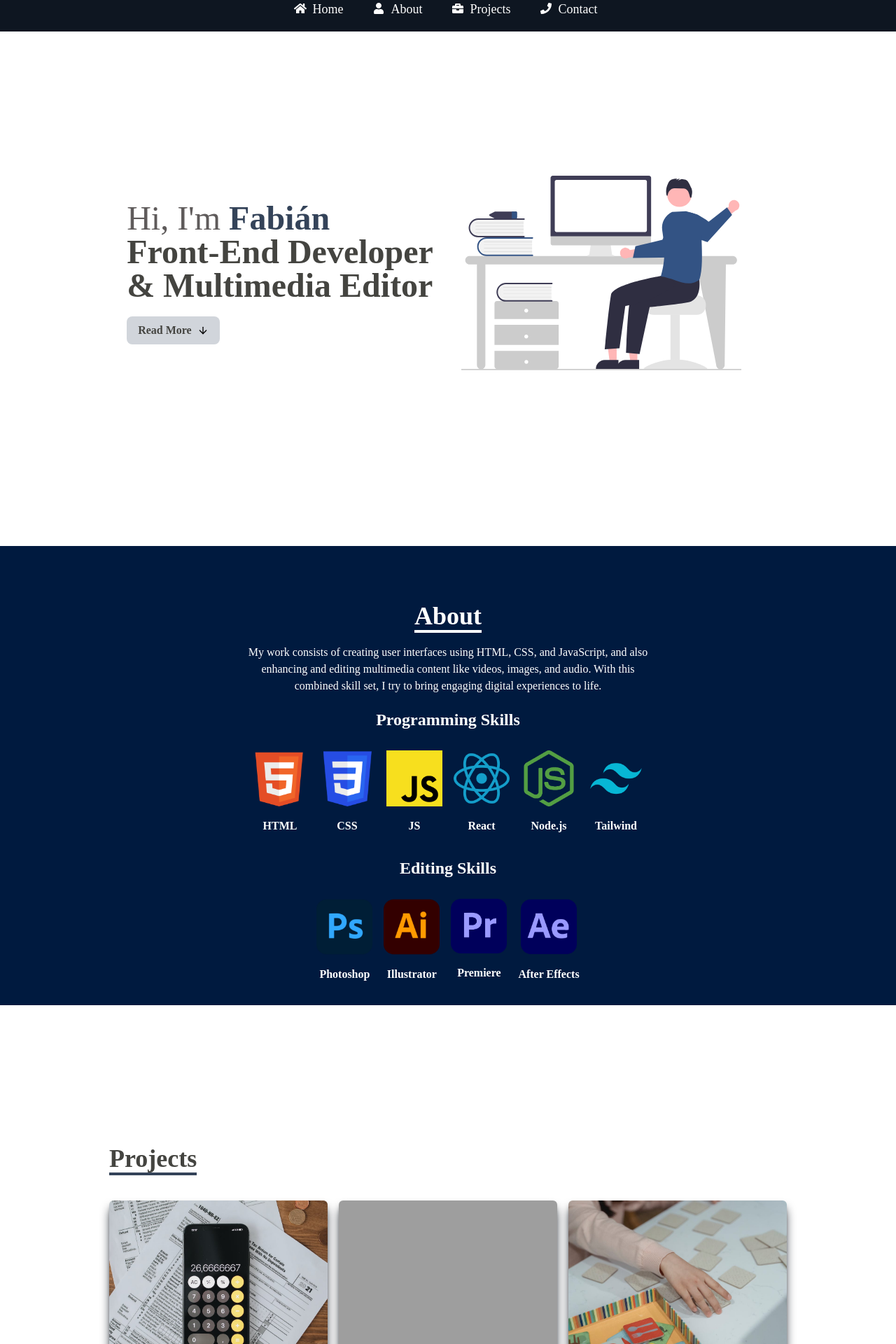
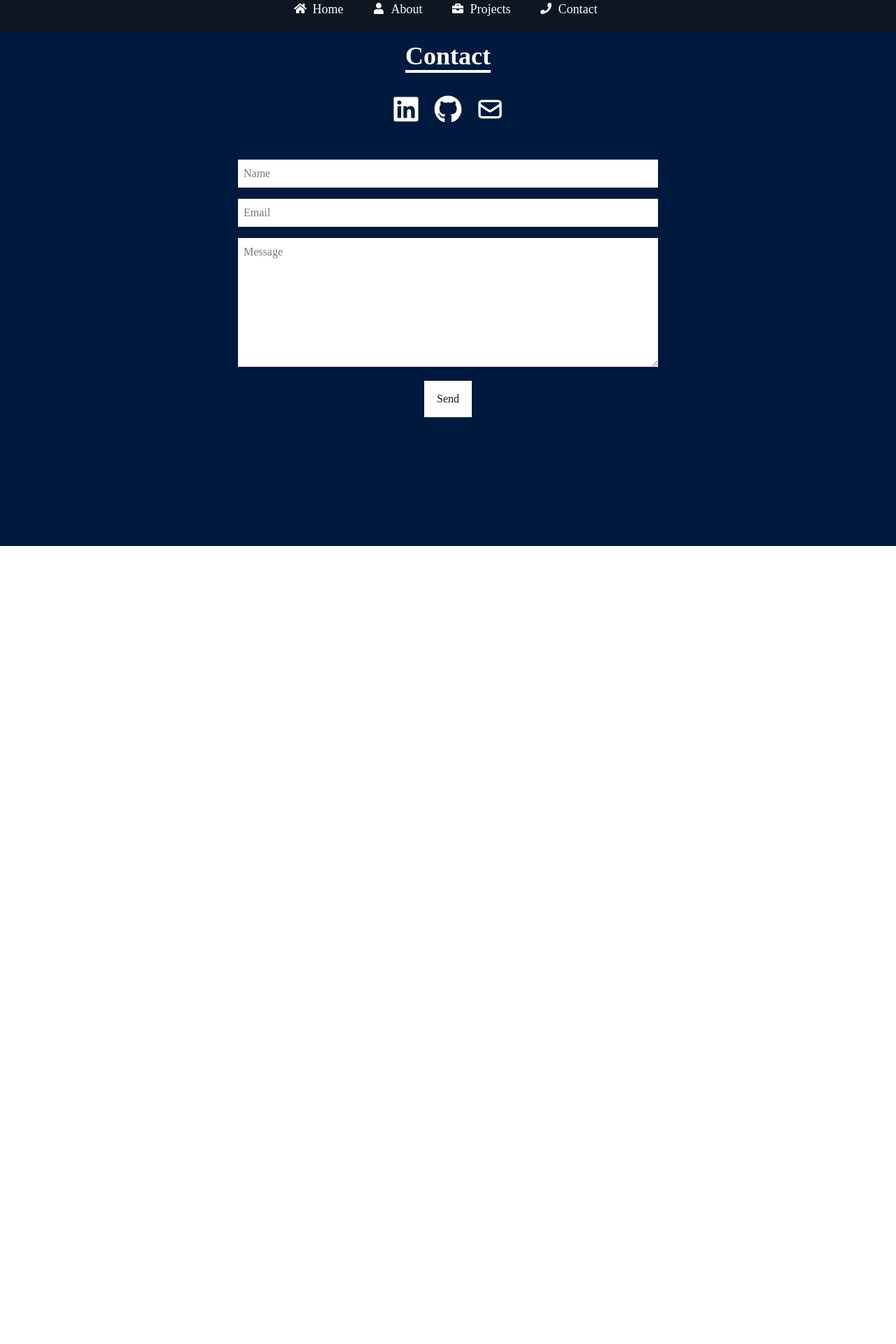
Before and after one commit to vlas-dev/portfolio-website, a React (Create React App) app: page /contact in a window 1280 px wide. Shown: the part 20-1940 px from the top of the page at 70% size. After the commit the page ends 800 px from the top, so only its background shows below. Built offline with nearby package versions, Linux system fonts and the light colour scheme; grey boxes are pictures that could not be loaded.

Commit message:
redesign with router

```diff
--- a/src/App.js
+++ b/src/App.js
@@ -1,4 +1,4 @@
-
+import { BrowserRouter as Router, Route, Routes, Link } from 'react-router-dom';
 
 
 import Navbar from "./components/Navbar";
@@ -9,13 +9,17 @@ import Contact from "./components/Contact";
 
 function App() {
   return (
-    <div>
-      <Navbar />
-      <Home />
-      <About />
-      <Projects />
-      <Contact />
-    </div>
+    <Router>
+      <div>
+        <Navbar />
+        <Routes>
+        <Route path="/" element={<Home />} />
+          <Route path="/about" element={<About />} />
+          <Route path="/projects" element={<Projects />} />
+          <Route path="/contact" element={<Contact />} />
+        </Routes>
+      </div>
+    </Router>
   );
 }
 
--- a/src/components/About.jsx
+++ b/src/components/About.jsx
@@ -13,7 +13,7 @@ import AfterEffects from "../assets/aftereffects.png";
 
 const About = () => {
   return (
-    <div name="about" className="w-full bg-[#001a3f] text-[#ffffff] pt-20 sm:pl-4 sm:pr-4  text-center">
+    <div name="/about" className="w-full bg-[#001a3f] text-[#ffffff] pt-20 sm:pl-4 sm:pr-4  text-center h-screen">
       <div className="w-full max-w-[800px] mx-auto ">
         <div className="pb-5">
           <p className="text-4xl font-bold inline border-b-4 border-[#ffffff]">
--- a/src/components/Contact.jsx
+++ b/src/components/Contact.jsx
@@ -1,5 +1,4 @@
 import React from "react";
-
 import {
   FaHome,
   FaUser,
@@ -32,25 +31,19 @@ const copyEmail = () => {
 const Contact = () => {
   return (
     <div
-      name="contact"
-      className="w-full h-screen bg-[#001a3f] text-[#ffffff] pt-32 flex flex-col justify-center items-center "
+      name="/contact"
+      className="w-full bg-[#001a3f] text-[#ffffff] pt-20 sm:pl-4 sm:pr-4 text-center h-screen"
     >
-      <div className="max-w-[1000px] w-full  px-4 ">
-        <div className="max-w-[500px]">
-          <form
-            method="POST"
-            action="https://getform.io/f/ff243ebd-e5c5-4af6-a8a3-27482096be97"
-            className="flex flex-col  w-full "
-          >
+      <div className="w-full max-w-[800px] mx-auto">
         <div className="pb-8">
           <p className="text-4xl font-bold inline border-b-4 border-[#ffffff]">
             Contact
           </p>
 
           {/* SOCIAL ICONS */}
-              <div className="gap-4 flex items-center text-[#ffffff] my-5 pt-8">
+          <div className="flex justify-center my-5 pt-4 gap-5">
             <a
-                  className="transition-all duration-100 ease-in-out transform hover:text-black"
+              className="transition-all duration-100 ease-in-out transform hover:text-[#0e1621]"
               href="https://www.linkedin.com/"
               target="_blank"
               rel="noopener noreferrer"
@@ -58,7 +51,7 @@ const Contact = () => {
               <FaLinkedin size={40} />
             </a>
             <a
-                  className="transition-all duration-100 ease-in-out transform hover:text-black"
+              className="transition-all duration-100 ease-in-out transform hover:text-[#0e1621]"
               href="https://github.com/"
               target="_blank"
               rel="noopener noreferrer"
@@ -66,7 +59,7 @@ const Contact = () => {
               <FaGithub size={40} />
             </a>
             <a
-                  className="transition-all duration-100 ease-in-out transform hover:text-black cursor-pointer"
+              className="transition-all duration-100 ease-in-out transform cursor-pointer hover:text-[#0e1621]"
               onClick={copyEmail}
             >
               <HiOutlineMail size={40} />
@@ -74,8 +67,15 @@ const Contact = () => {
           </div>
           <ToastContainer />
         </div>
+
+        <form
+          method="POST"
+          action="https://getform.io/f/ff243ebd-e5c5-4af6-a8a3-27482096be97"
+          className="flex flex-col items-center mx-auto"
+          style={{ maxWidth: "600px" }}
+        >
           <input
-              className="rounded-lg p-2 bg-[#ffffff] text-[#303030] placeholder-[#777777]"
+            className="p-2 bg-[#ffffff] text-[#303030] placeholder-[#777777] hover:text-[#0e1621] w-full"
             type="text"
             placeholder="Name"
             name="name"
@@ -83,7 +83,7 @@ const Contact = () => {
             required
           />
           <input
-              className="rounded-lg my-4 p-2 bg-[#ffffff] text-[#303030] placeholder-[#777777]"
+            className="my-4 p-2 bg-[#ffffff] text-[#303030] placeholder-[#777777] w-full"
             type="text"
             placeholder="Email"
             name="email"
@@ -91,18 +91,17 @@ const Contact = () => {
             required
           />
           <textarea
-              className="rounded-lg p-2 bg-[#ffffff] text-[#303030] placeholder-[#777777]"
+            className="p-2 bg-[#ffffff] text-[#303030] placeholder-[#777777] w-full"
             name="message"
             rows="7"
             placeholder="Message"
             style={{ outline: "none" }}
             required
           ></textarea>
-            <button className="rounded-lg text-[#0f0f0f] border-[#ffffff] bg-[#ffffff] border-2 hover:bg-black hover:border-black hover:text-[#ffffff] px-4 py-3 my-5 mx-auto flex items-center ">
+          <button className="text-[#0e1621] border-[#ffffff] bg-[#ffffff] border-2 hover:bg-[#0e1621] hover:border-[#0e1621] hover:text-[#ffffff] px-4 py-3 my-5 mx-auto flex items-center">
             Send
           </button>
         </form>
-        </div>
       </div>
     </div>
   );
--- a/src/components/Home.jsx
+++ b/src/components/Home.jsx
@@ -1,6 +1,6 @@
 import React, { useState } from "react";
-import { Link } from "react-scroll";
-import { FiArrowDown } from "react-icons/fi";
+import { BrowserRouter as Router, Route, Routes, Link } from 'react-router-dom';
+import { FiArrowRight } from "react-icons/fi";
 import { motion } from "framer-motion";
 import svgHello from "../assets/svgHello.svg";
 
@@ -12,7 +12,7 @@ const Home = () => {
   };
 
   return (
-    <div name="home" className="w-full h-screen bg-[#ffffff]">
+    <div name="/" className="w-full h-screen bg-[#ffffff]">
       {/* CONTAINER */}
       <div className="max-w-[1000px] mx-auto flex flex-col md:flex-row justify-center items-center h-full">
 
@@ -28,7 +28,7 @@ const Home = () => {
         <div className="flex  flex-col justify-center items-center md:items-start">
 
           <h1 className="lg:text-5xl md:text-3xl text-4xl text-[#5f5b5b]  text-center  mt-5">
-            Hi, I'm <span className="font-semibold text-[#344359]">Fabián</span>{" "}
+            Hi, I'm <span className="font-semibold text-[#335384]">Fabián</span>{" "}
           </h1>
           <h2 className="lg:text-5xl md:text-3xl text-4xl font-semibold text-[#444440]">
             Front-End Developer <br />& Multimedia Editor
@@ -38,25 +38,28 @@ const Home = () => {
             onMouseEnter={handleHover}
             onMouseLeave={handleHover}
           >
-            <Link to="about" smooth={true} duration={500} >
+            <Link to="/about" >
               <button
-                className={`flex items-center focus:outline-none rounded-lg py-2 px-4 ${
-                  isHovered ? "bg-[#0e1621]" : "bg-gray-300"
+                className={`flex items-center focus:outline-none  py-2 px-4 border-solid border-2 border-[#001a3f]  ${
+                  isHovered ? "bg-[#001a3f]" : ""
                 }`}
               >
                 <span
-                  className={`text-[#444440] mr-2 font-bold ${
-                    isHovered ? "text-white" : ""
+                  className={`text-[#444440] mr-2 font-semibold  ${
+                    isHovered ? "text-white" : " "
                   }`}
                 >
                   Read More
                 </span>
                 <motion.span
-                  initial={{ y: 0 }}
-                  animate={{ y: isHovered ? 5 : 0 }}
+                  initial={{ x: 0 }}
+                  animate={{ x: isHovered ? 5 : 0 }}
                   transition={{ yoyo: Infinity, duration: 0.5 }}
                 >
-                  <FiArrowDown className={isHovered ? "text-white" : ""} />
+                    <FiArrowRight
+    className={isHovered ? "text-white" : ""}
+    style={{ marginTop: "3px" }}
+  />
                 </motion.span>
               </button>
             </Link>
--- a/src/components/Navbar.jsx
+++ b/src/components/Navbar.jsx
@@ -1,4 +1,5 @@
 import React, { useState } from "react";
+import { BrowserRouter as Router, Route, Routes, Link } from 'react-router-dom';
 
 import {
   FaHome,
@@ -10,7 +11,6 @@ import {
   FaTimes,
 } from "react-icons/fa";
 
-import { Link } from "react-scroll";
 import { HamburgerArrow } from "react-animated-burgers";
 
 const Navbar = () => {
@@ -24,9 +24,7 @@ const Navbar = () => {
         <li>
           {" "}
           <Link
-            to="home"
-            smooth={true}
-            duration={500}
+            to="/"
             className="py-2 my-3 transition duration-300 ease-in-out relative"
           >
             <span className="nav-link-text  mr-2">
@@ -40,7 +38,7 @@ const Navbar = () => {
         <li>
           {" "}
           <Link
-            to="about"
+            to="/about"
             smooth={true}
             duration={500}
             className="py-2 my-3 transition duration-300 ease-in-out relative"
@@ -54,28 +52,11 @@ const Navbar = () => {
         </li>
 
 
-        {/* <li>
-          {" "}
-          <Link
-            to="skills"
-            smooth={true}
-            duration={500}
-            className="py-2 my-3 transition duration-300 ease-in-out relative"
-          >
-            <span className="nav-link-text  mr-2">
-              {" "}
-              <FaTools className="inline-block mr-2 pb-1" size={20} />
-              Skills
-            </span>
-          </Link>
-        </li>
- */}
-
 
         <li>
           {" "}
           <Link
-            to="projects"
+            to="/projects"
             smooth={true}
             duration={500}
             className="py-2 my-3 transition duration-300 ease-in-out relative"
@@ -91,7 +72,7 @@ const Navbar = () => {
         <li>
           {" "}
           <Link
-            to="contact"
+            to="/contact"
             smooth={true}
             duration={500}
             className="py-2 my-3 transition duration-300 ease-in-out relative"
@@ -123,18 +104,11 @@ const Navbar = () => {
             : "md:hidden fixed top-0 left-0 w-full h-screen bg-[#2d2d2b] flex flex-col justify-center px-20 z-40 gap-20"
         }
       >
-
-
-
-
-
-
-
         <li>
           {" "}
           <Link
             onClick={handleClick}
-            to="home"
+            to="/"
             smooth={true}
             duration={500}
             className="ml-16 mr-20 text-4xl transition duration-300 ease-in-out relative"
@@ -147,19 +121,11 @@ const Navbar = () => {
           </Link>
         </li>
 
-
-
-
-
-
-
-
-
         <li>
           {" "}
           <Link
             onClick={handleClick}
-            to="about"
+            to="/about"
             smooth={true}
             duration={500}
             className="ml-16 mr-20 text-4xl transition duration-300 ease-in-out relative"
@@ -172,15 +138,11 @@ const Navbar = () => {
           </Link>
         </li>
 
-
-
-
-
         <li>
           {" "}
           <Link
             onClick={handleClick}
-            to="projects"
+            to="/projects"
             smooth={true}
             duration={500}
             className="ml-16 mr-20 text-4xl transition duration-300 ease-in-out relative"
@@ -193,12 +155,11 @@ const Navbar = () => {
           </Link>
         </li>
 
-
         <li>
           {" "}
           <Link
             onClick={handleClick}
-            to="contact"
+            to="/contact"
             smooth={true}
             duration={500}
             className="ml-16 mr-20 text-4xl transition duration-300 ease-in-out relative"
@@ -210,9 +171,6 @@ const Navbar = () => {
             </span>
           </Link>
         </li>
-
-
-
       </ul>
     </div>
   );
--- a/src/components/Projects.jsx
+++ b/src/components/Projects.jsx
@@ -6,12 +6,12 @@ import memoryImg from "../assets/memoryImg.jpeg";
 const Projects = () => {
   return (
     <div
-      name="projects"
-      className="w-full md:h-screen text-[#444440] bg-[#ffffff] pt-20"
+      name="/projects"
+      className="w-full bg-[#ffffff] pt-20 sm:pl-4 sm:pr-4  text-center h-screen"
     >
-      <div className="max-w-[1000px] max-h-[1000px] mx-auto p-4 flex flex-col justify-center w-full h-full md:pb-32">
+      <div className="w-full max-w-[800px] mx-auto ">
         <div>
-          <p className="text-4xl font-bold inline border-b-4 text-[#444440] border-[#344359]">
+          <p className="text-4xl font-bold inline border-b-4 text-[#444440] border-[#335384]">
             Projects
           </p>
         </div>
```
Lines whose indentation alone changed are shown as unchanged.
